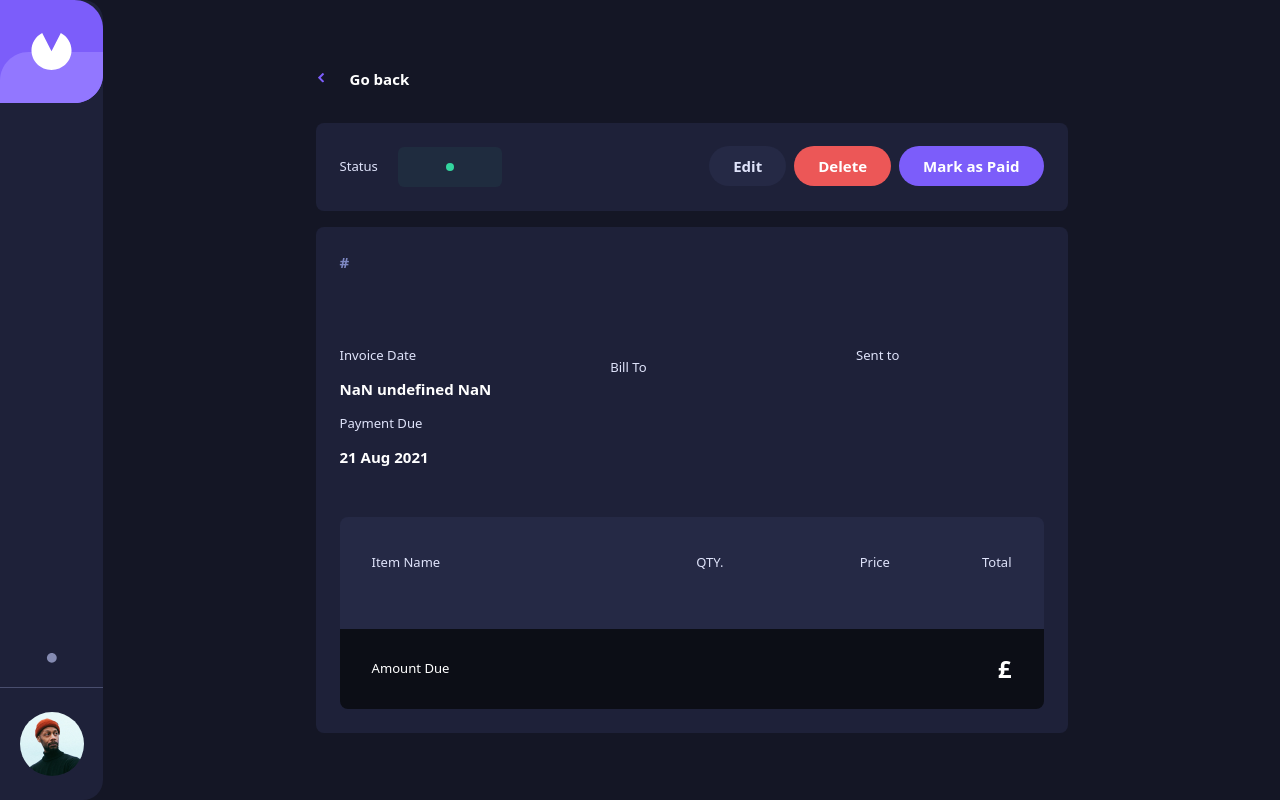
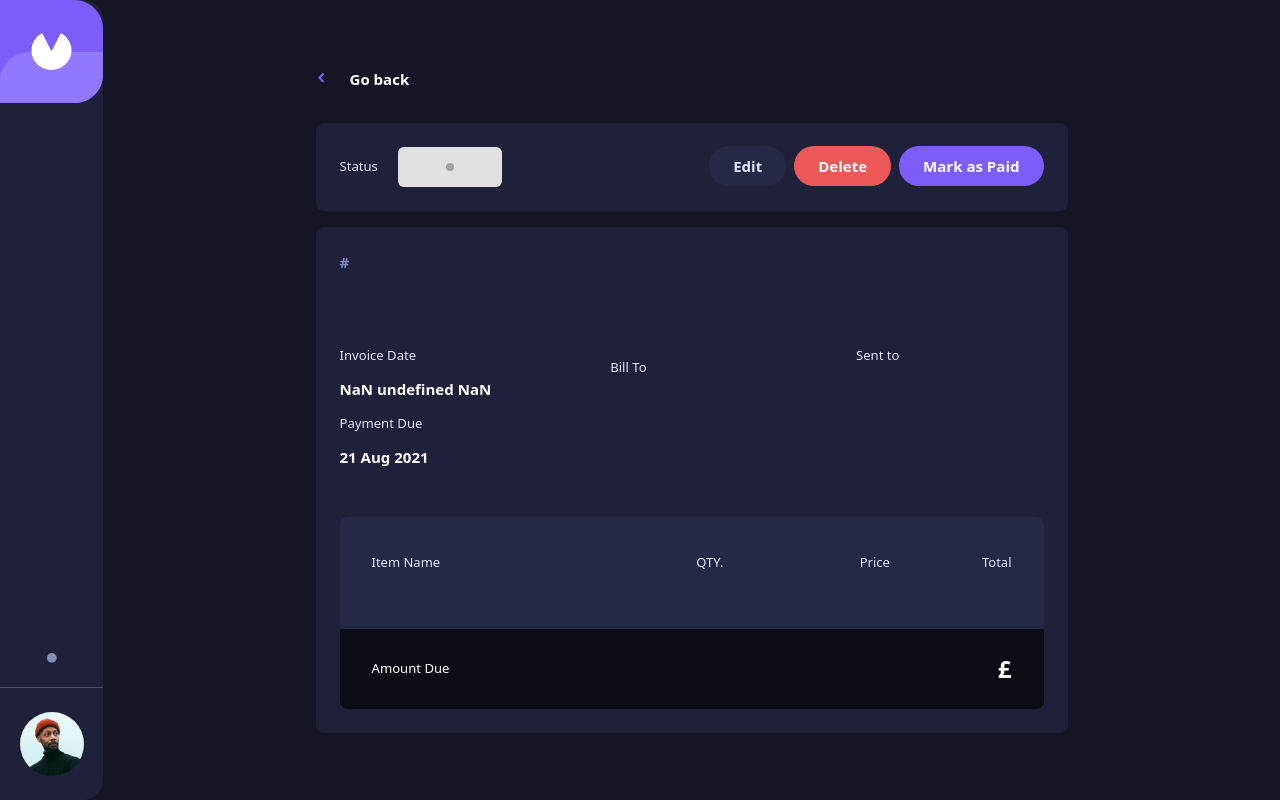
Before and after one commit to toriola998/Invoice-app, a React (Vite) app: page /details/1 in a window 1280 px wide. Built offline with nearby package versions, Linux system fonts and the light colour scheme.

Commit message:
ADD: added status color

```diff
--- a/src/components/CreateInvoice.jsx
+++ b/src/components/CreateInvoice.jsx
@@ -52,7 +52,7 @@ export default function CreateInvoice({ onSuccess }) {
 
       const newInvoice = {
          id: generateUniqueId(),
-         status: 'Pending',
+         status: 'Draft',
          ...draftData,
          items: updatedItems,
          totalSum,
--- a/src/components/home/Invoice.jsx
+++ b/src/components/home/Invoice.jsx
@@ -1,4 +1,5 @@
 import { Link } from 'react-router-dom';
+import InvoiceStatus from '../shared/InvoiceStatus';
 
 function Invoice({ id, name, date, price, status, link }) {
    return (
@@ -20,9 +21,7 @@ function Invoice({ id, name, date, price, status, link }) {
                </p>
                <p className="bold-15">£ {price}</p>
             </div>
-            <div className="status">
-               <span className="text-green bold-15">{status}</span>
-            </div>
+            <InvoiceStatus status={status} />
          </div>
 
          <img
--- /dev/null
+++ b/src/components/shared/InvoiceStatus.jsx
@@ -0,0 +1,18 @@
+import { getStatusStyles } from '../../utils/statusColor';
+
+const InvoiceStatus = ({ status }) => {
+   const styles = getStatusStyles(status);
+
+   return (
+      <div className="status" style={styles.container}>
+         <span
+            className="bold-15"
+            style={{ '--indicator-color': styles.indicator }}
+         >
+            {status}
+         </span>
+      </div>
+   );
+};
+
+export default InvoiceStatus;
--- a/src/routes/Details.jsx
+++ b/src/routes/Details.jsx
@@ -7,6 +7,7 @@ import OrderSummary from '../components/OrderSummary';
 import GoBack from '../components/shared/GoBack';
 import DeleteModal from '../components/shared/DeleteModal';
 import DATE from '../utils/date';
+import InvoiceStatus from '../components/shared/InvoiceStatus';
 
 export default function Details() {
    const { id } = useParams();
@@ -28,11 +29,7 @@ export default function Details() {
                <GoBack />
                <div className="flex-center justify-between rounded-lg p-6 bg-black md:justify-start md:gap-5">
                   <p className="medium-13">Status</p>
-                  <div className="status">
-                     <span className="text-green bold-15">
-                        {invoice?.status}
-                     </span>
-                  </div>
+                  <InvoiceStatus status={invoice?.status} />
                </div>
 
                <div className="my-4 rounded-lg p-6 bg-black">
--- a/src/styles/shared.scss
+++ b/src/styles/shared.scss
@@ -21,14 +21,15 @@
 }
 
 .status {
-   @apply bg-light-green w-[104px] h-10 rounded-md flex-justify-center;
+   @apply w-[104px] h-10 rounded-md flex-justify-center;
 
    span {
       @apply flex-justify-center gap-2;
 
       &::before {
          content: '';
-         @apply flex rounded-full h-2 w-2 bg-[#33D69F];
+         @apply flex rounded-full h-2 w-2;
+         background-color: var(--indicator-color);
       }
    }
 }
@@ -92,7 +93,7 @@ button {
 }
 
 .invoice-wrap {
-   @apply bg-black rounded-lg px-6 py-7 mt-8 md:flex justify-between relative cursor-pointer;
+   @apply bg-black rounded-lg px-6 py-7 mt-7 md:flex justify-between relative cursor-pointer;
 
    &:hover {
       outline: 2px solid var(--blue);
--- /dev/null
+++ b/src/utils/statusColor.js
@@ -0,0 +1,25 @@
+export const getStatusStyles = (status) => {
+   switch (status) {
+      case 'Paid':
+         return {
+            container: { backgroundColor: '#33d69f0f', color: '#33D69F' }, // example light green
+            indicator: '#33D69F',
+         };
+      case 'Pending':
+         return {
+            container: { backgroundColor: '#FF8F000f', color: '#FF8F00' }, // example light red
+            indicator: '#FF8F00',
+         };
+         case 'Draft':
+            return {
+               container: { backgroundColor: '#DFE3FA0f', color: '#DFE3FA' }, // example light red
+               indicator: '#DFE3FA',
+            };
+      // Add more cases for different statuses
+      default:
+         return {
+            container: { backgroundColor: '#E0E0E0' }, // default grey
+            indicator: '#A0A0A0',
+         };
+   }
+};
```
Also changed, not shown: src/styles/grid.scss (line endings or trailing spaces).
